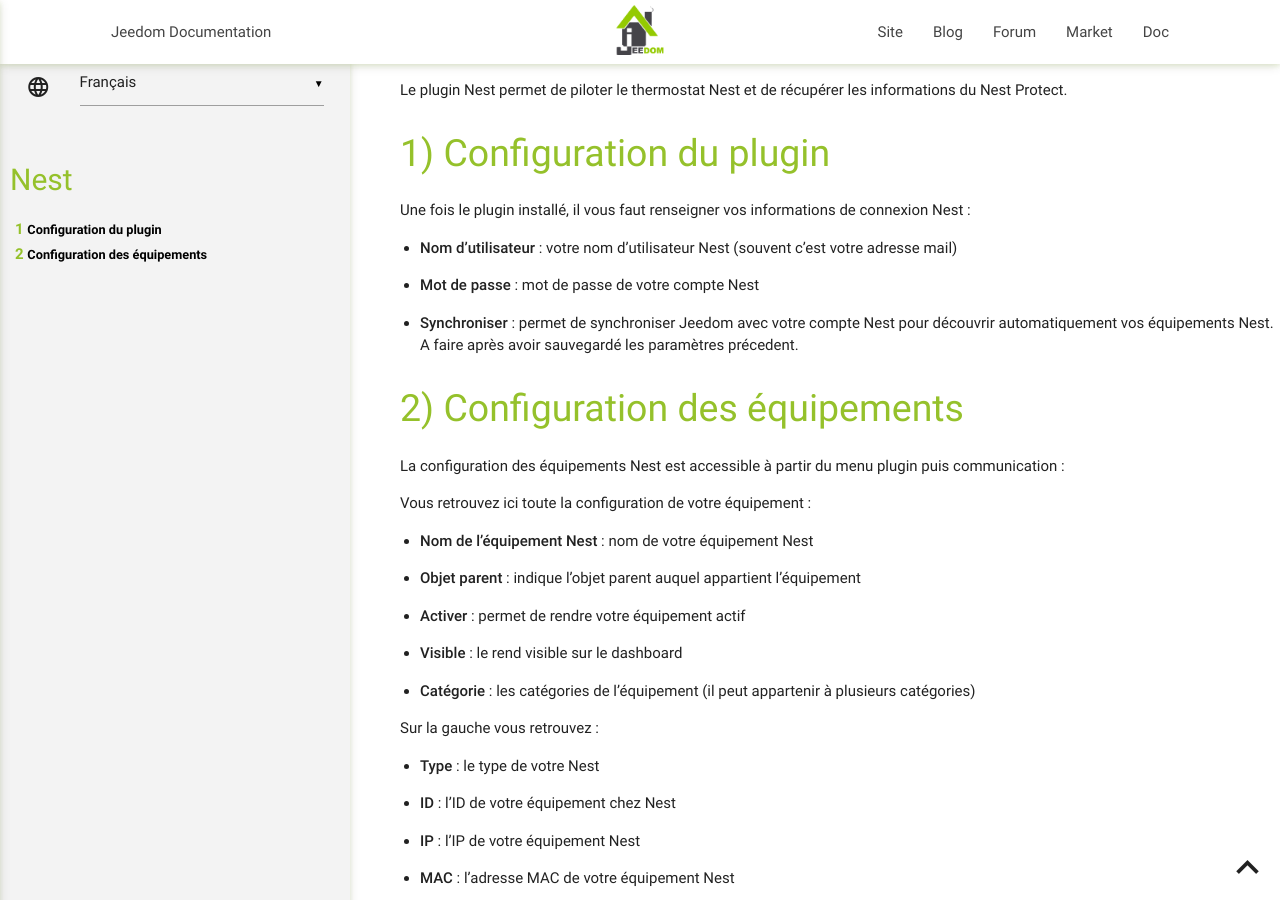
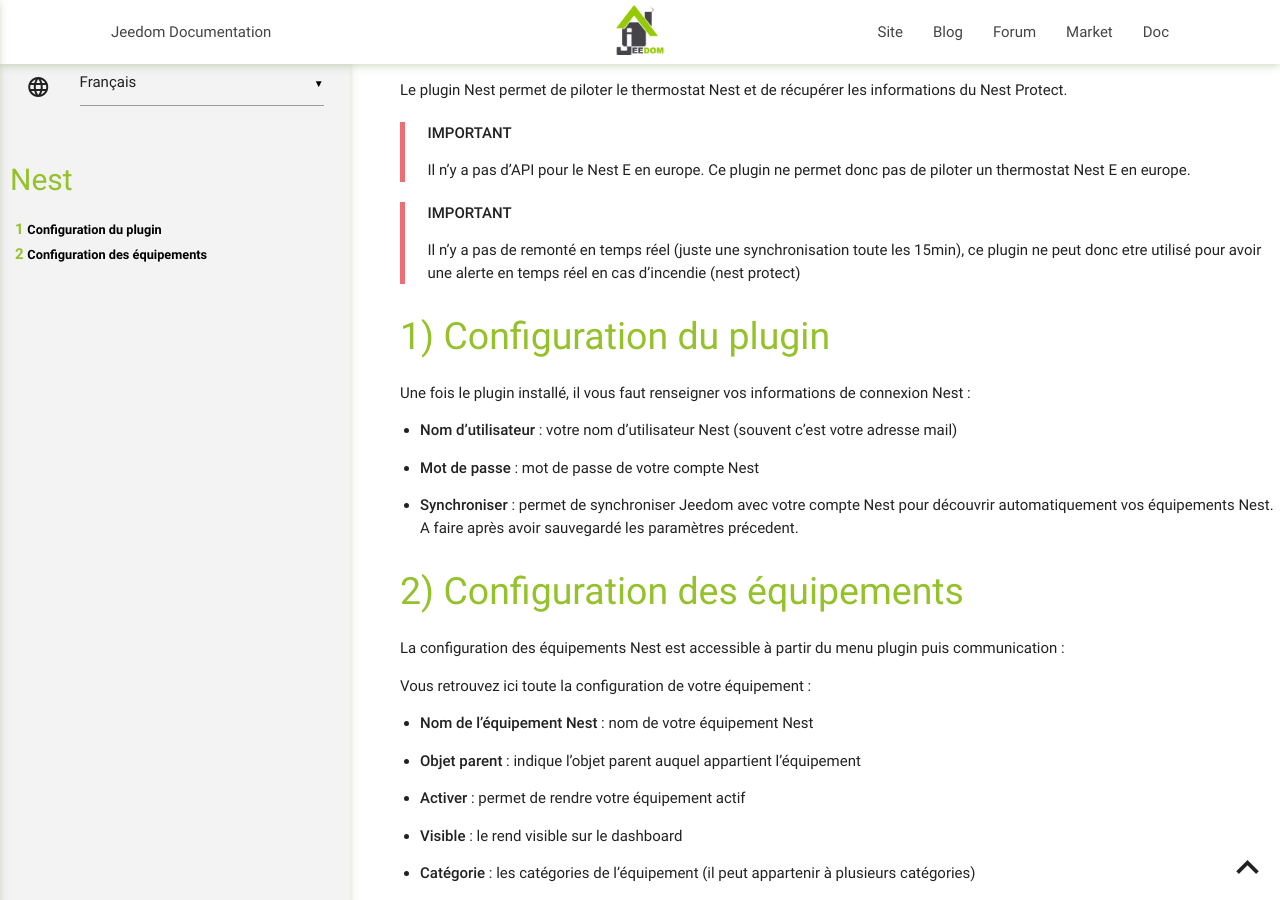
Before and after one commit to Ultraboss77/plugin-nest, a Jekyll site: the page built from docs/fr_FR/index.md, in a window 1280 px wide and 900 px high. Built offline with Jekyll 4.4.1, drawn with Linux system fonts in a browser that asks for light colours; our own code applies the rules of GitHub Pages for plain Markdown files.

Commit message:
Update index.md

```diff
--- a/docs/fr_FR/index.md
+++ b/docs/fr_FR/index.md
@@ -1,5 +1,13 @@
 Le plugin Nest permet de piloter le thermostat Nest et de récupérer les
 informations du Nest Protect.
+
+> **IMPORTANT**
+>
+>Il n'y a pas d'API pour le Nest E en europe. Ce plugin ne permet donc pas de piloter un thermostat Nest E en europe.
+
+> **IMPORTANT**
+>
+> Il n'y a pas de remonté en temps réel (juste une synchronisation toute les 15min), ce plugin ne peut donc etre utilisé pour avoir une alerte en temps réel en cas d'incendie (nest protect)
 
 Configuration du plugin
 =======================
```
